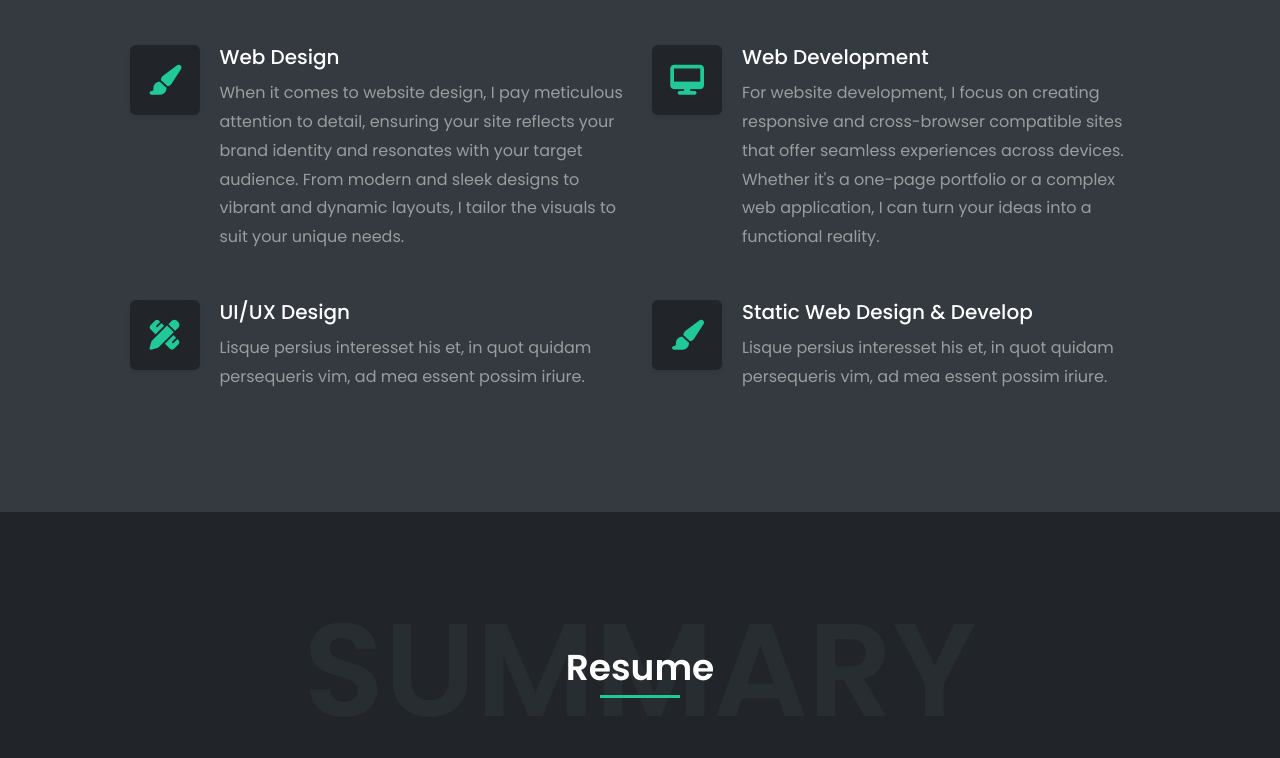
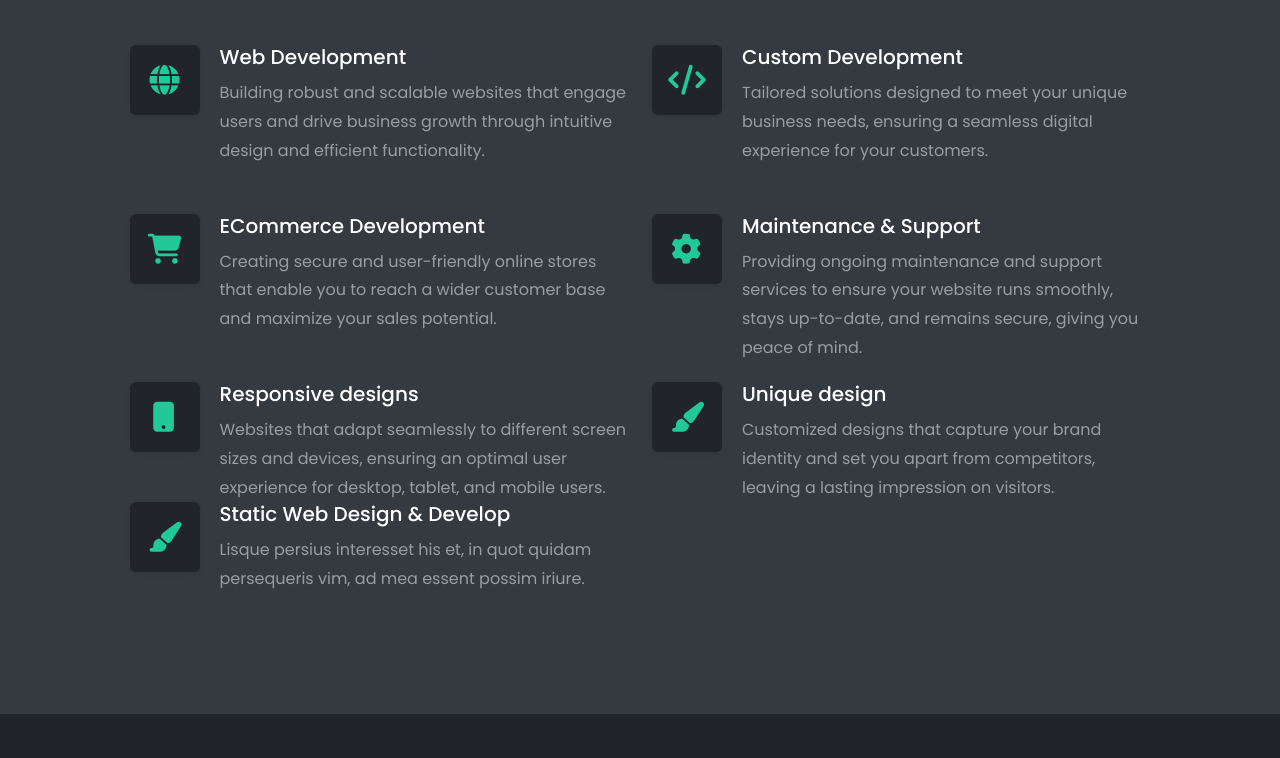
Before and after one commit to Deepakyadav3535/webdeepak, a plain HTML site: page index.html in a window 1280 px wide. Shown: the part 1930-2688 px from the top of the page. Drawn offline with nearby package versions, Linux system fonts and the light colour scheme.

Commit message:
Update index.html

```diff
--- a/index.html
+++ b/index.html
@@ -240,33 +240,58 @@ I strongly believe in the power of collaboration and enjoy working alongside div
                 <div class="col-md-6">
                   <div class="featured-box style-3 mb-5">
                     <div class="featured-box-icon text-primary bg-dark-1 shadow-sm rounded"> <i
-                        class="fas fa-paint-brush"></i> </div>
-
-                    <h3 class="text-white">Web Design</h3>
-                    <p class="text-white-50 mb-0">When it comes to website design, I pay meticulous attention to detail,
-                      ensuring your site reflects your brand identity and resonates with your target audience. From
-                      modern and sleek designs to vibrant and dynamic layouts, I tailor the visuals to suit your unique
-                      needs.</p>
+                        class="fas fa-globe"></i></div>
+                    <h3 class="text-white">Web Development</h3>
+                    <p class="text-white-50 mb-0">Building robust and scalable websites that engage users and drive
+                      business growth through intuitive design and efficient functionality.
+                    </p>
+                  </div>
+                </div>
+                <div class="col-md-6">
+                  <div class="featured-box style-3 mb-5">
+                    <div class="featured-box-icon text-primary bg-dark-1 shadow-sm rounded"> <i class="fas fa-code"></i>
+                    </div>
+                    <h3 class="text-white">Custom Development</h3>
+                    <p class="text-white-50 mb-0">Tailored solutions designed to meet your unique business needs,
+                      ensuring a seamless digital experience for your customers.</p>
                   </div>
                 </div>
                 <div class="col-md-6">
                   <div class="featured-box style-3 mb-5">
                     <div class="featured-box-icon text-primary bg-dark-1 shadow-sm rounded"> <i
-                        class="fas fa-desktop"></i></div>
-                    <h3 class="text-white">Web Development</h3>
-                    <p class="text-white-50 mb-0">For website development, I focus on creating responsive and
-                      cross-browser compatible sites that offer seamless experiences across devices. Whether it's a
-                      one-page portfolio or a complex web application, I can turn your ideas into a functional reality.
-                    </p>
+                        class="fas fa-shopping-cart"></i>
+                    </div>
+
+                    <h3 class="text-white">ECommerce Development</h3>
+                    <p class="text-white-50 mb-0">Creating secure and user-friendly online stores that enable you to
+                      reach a wider customer base and maximize your sales potential.</p>
                   </div>
                 </div>
                 <div class="col-md-6">
-                  <div class="featured-box style-3 mb-5">
+                  <div class="featured-box style-3 mb-5 mb-md-0">
+                    <div class="featured-box-icon text-primary bg-dark-1 shadow-sm rounded"> <i class="fas fa-cog"></i>
+                    </div>
+                    <h3 class="text-white">Maintenance & Support</h3>
+                    <p class="text-white-50 mb-0">Providing ongoing maintenance and support services to ensure your
+                      website runs smoothly, stays up-to-date, and remains secure, giving you peace of mind.</p>
+                  </div>
+                </div>
+                <div class="col-md-6">
+                  <div class="featured-box style-3 mb-0">
                     <div class="featured-box-icon text-primary bg-dark-1 shadow-sm rounded"> <i
-                        class="fas fa-pencil-ruler"></i> </div>
-                    <h3 class="text-white">UI/UX Design</h3>
-                    <p class="text-white-50 mb-0">Lisque persius interesset his et, in quot quidam persequeris vim, ad
-                      mea essent possim iriure.</p>
+                        class="fas fa-mobile"></i> </div>
+                    <h3 class="text-white">Responsive designs</h3>
+                    <p class="text-white-50 mb-0">Websites that adapt seamlessly to different screen sizes and devices,
+                      ensuring an optimal user experience for desktop, tablet, and mobile users.</p>
+                  </div>
+                </div>
+                <div class="col-md-6">
+                  <div class="featured-box style-3 mb-0">
+                    <div class="featured-box-icon text-primary bg-dark-1 shadow-sm rounded"> <i
+                        class="fas fa-paint-brush"></i> </div>
+                    <h3 class="text-white">Unique design</h3>
+                    <p class="text-white-50 mb-0">Customized designs that capture your brand identity and set you apart
+                      from competitors, leaving a lasting impression on visitors.</p>
                   </div>
                 </div>
                 <div class="col-md-6">
@@ -278,24 +303,7 @@ I strongly believe in the power of collaboration and enjoy working alongside div
                       mea essent possim iriure.</p>
                   </div>
                 </div>
-                <!--  <div class="col-md-6">
-                  <div class="featured-box style-3 mb-5 mb-md-0">
-                    <div class="featured-box-icon text-primary bg-dark-1 shadow-sm rounded"> <i
-                        class="fas fa-chart-area"></i> </div>
-                    <h3 class="text-white">Business Analysis</h3>
-                    <p class="text-white-50 mb-0">Lisque persius interesset his et, in quot quidam persequeris vim, ad
-                      mea essent possim iriure.</p>
-                  </div>
-                </div> -->
-                <!--  <div class="col-md-6">
-                  <div class="featured-box style-3 mb-0">
-                    <div class="featured-box-icon text-primary bg-dark-1 shadow-sm rounded"> <i
-                        class="fas fa-bullhorn"></i> </div>
-                    <h3 class="text-white">SEO Marketing</h3>
-                    <p class="text-white-50 mb-0">Lisque persius interesset his et, in quot quidam persequeris vim, ad
-                      mea essent possim iriure.</p>
-                  </div>
-                </div> -->
+
               </div>
             </div>
           </div>
@@ -654,7 +662,8 @@ I strongly believe in the power of collaboration and enjoy working alongside div
                 <li class="social-icons-linkedin"><a data-bs-toggle="tooltip"
                     href="https://www.linkedin.com/in/deepak-yadav3/" target="_blank" title="LinkedIn"><i
                       class="fab fa-linkedin"></i></a></li>
-                 <li class="social-icons-twitter"><a data-bs-toggle="tooltip" href="https://twitter.com/Deepakyadav3535" target="_blank" title="Twitter"><i class="fab fa-twitter"></i></a></li>
+                <li class="social-icons-twitter"><a data-bs-toggle="tooltip" href="https://twitter.com/Deepakyadav3535"
+                    target="_blank" title="Twitter"><i class="fab fa-twitter"></i></a></li>
                 <!-- <li class="social-icons-facebook"><a data-bs-toggle="tooltip" href="http://www.facebook.com/harnishdesign/" target="_blank" title="Facebook"><i class="fab fa-facebook-f"></i></a></li> -->
                 <!-- <li class="social-icons-google"><a data-bs-toggle="tooltip" href="http://www.google.com/" target="_blank" title="Google"><i class="fab fa-google"></i></a></li> -->
                 <li class="social-icons-github"><a data-bs-toggle="tooltip" href="https://github.com/Deepakyadav3535"
```
Lines whose indentation alone changed are shown as unchanged.
